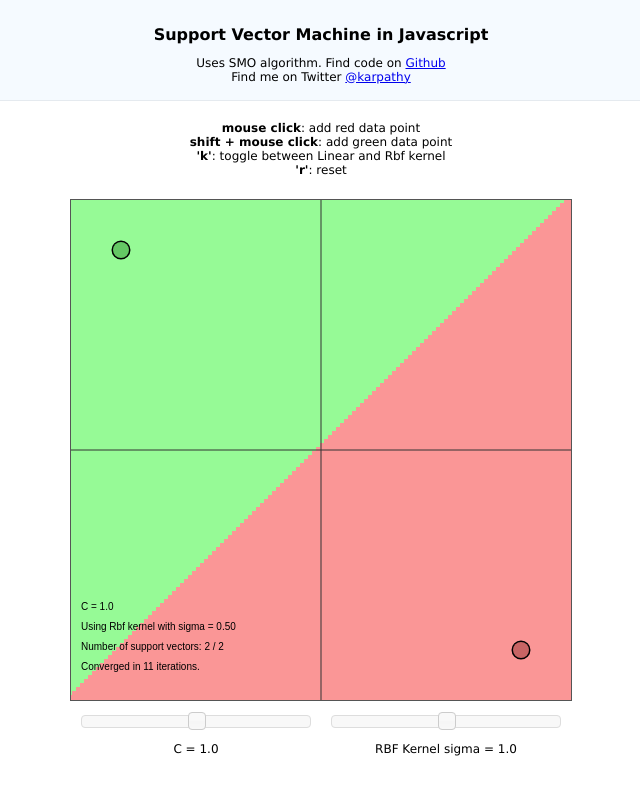
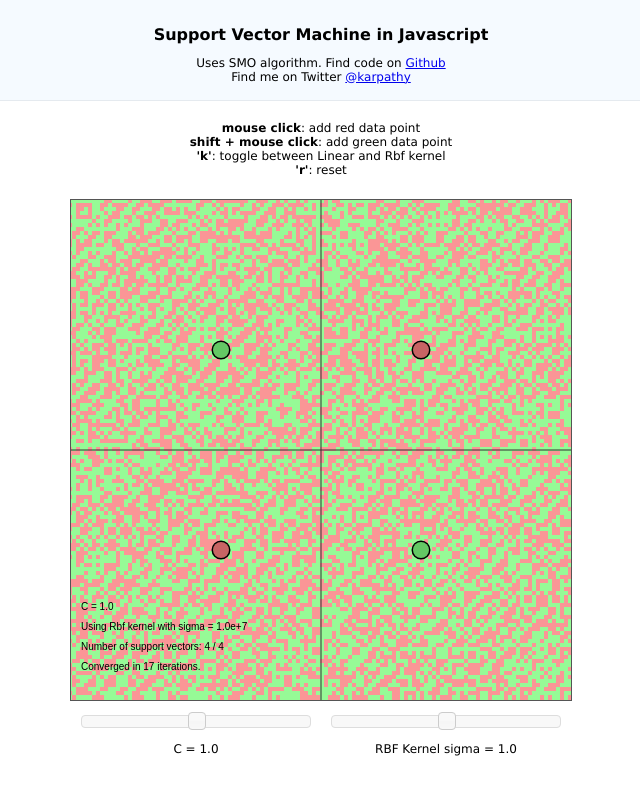
Before and after one commit to BrunoVandekerkhove/support-vector-machines, a website: page demo/demo/demosvm.html in a window 1280 px wide. Shown: the whole page, without its empty margins (319-959 px from the left). Drawn offline with Linux system fonts and the light colour scheme.

Commit message:
Experiment with very large bandwidth

```diff
--- a/demo/demo/demosvm.html
+++ b/demo/demo/demosvm.html
@@ -17,7 +17,7 @@ as well as some events keyUp(), mouseClick() etc.
 */
 
 
-var N= 2; //number of data points
+var N= 4; //number of data points
 var data = new Array(N);
 var labels= new Array(N);
 var wb; // weights and offset structure
@@ -26,15 +26,15 @@ var svm= new svmjs.SVM();
 var trainstats;
 var dirty= true;
 var kernelid= 1;
-var rbfKernelSigma = 0.5;
+var rbfKernelSigma = 10000000;
 var svmC = 1.0;
 
 function myinit(){
 
-  data[0]=[-4.0  ,  -4.0 ];
-  data[1]= [4.0, 4.0];
-  // data[2]=[0.1253 , -0.0376   ];
-  // data[3]=[0.2877 ,   0.3273  ];
+  data[0]=[-2.0  ,  -2.0 ];
+  data[1]= [2.0, 2.0];
+  data[2]=[-2.0,2.0   ];
+  data[3]=[2.0,-2.0  ];
   // data[4]=[-1.1465 ,   0.1746 ];
   // data[5]=[1.8133 ,   2.1139  ];
   // data[6]=[2.7258 ,   3.0668  ];
@@ -42,9 +42,9 @@ function myinit(){
   // data[8]=[4.1832 ,   1.9044  ];
   // data[9]=[1.8636 ,   1.1677  ];
   labels[0]= 1;
-  labels[1]= -1;
-  // labels[2]= 1;
-  // labels[3]= 1;
+  labels[1]= 1;
+  labels[2]= -1;
+  labels[3]= -1;
   // labels[4]= 1;
   // labels[5]= -1;
   // labels[6]= -1;
```
